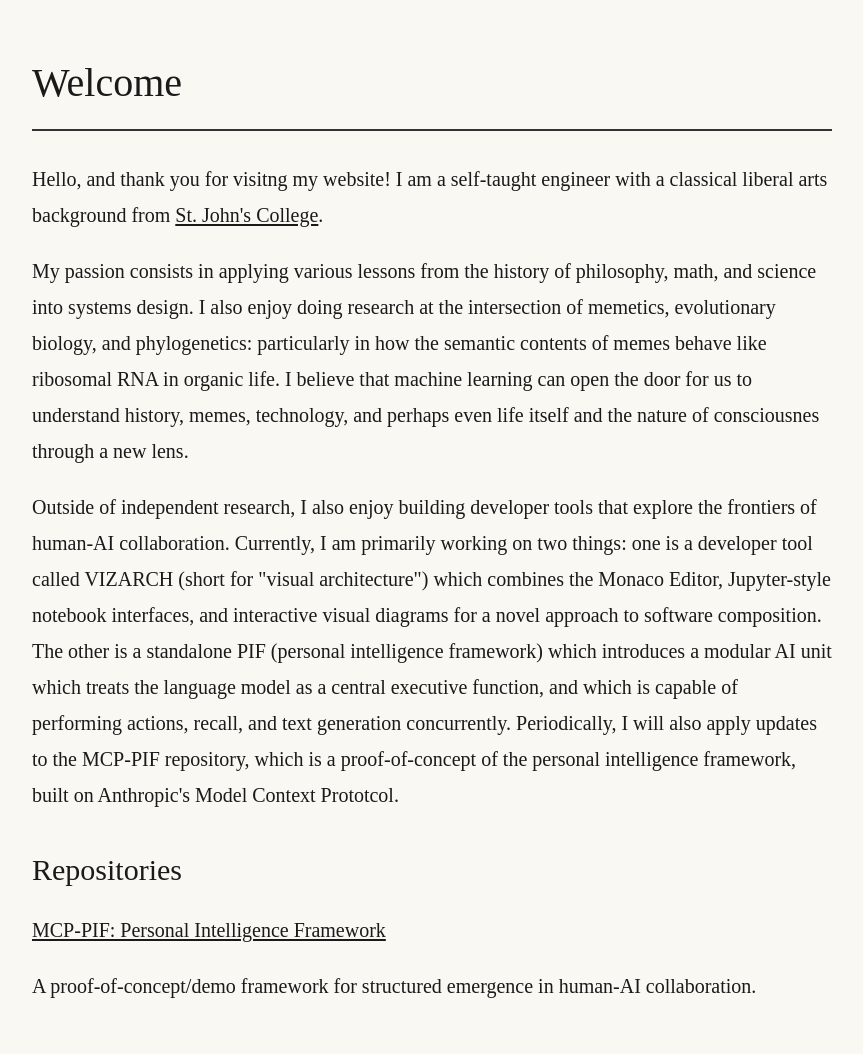
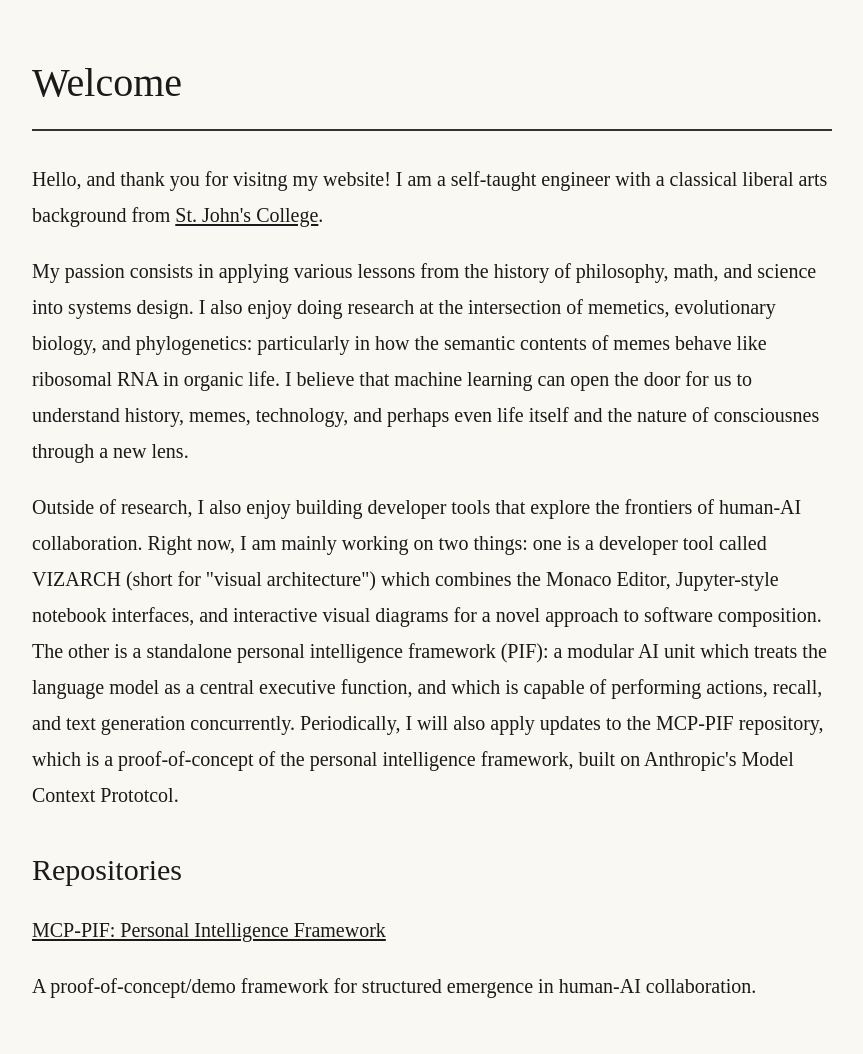
Before and after one commit to hungryrobot1/hungryrobot1.github.io, a Jekyll site: the page built from index.html, in a window 1280 px wide. Shown: the whole page, without its empty margins (208-1071 px from the left). Built offline with Jekyll 4.4.1, drawn with Linux system fonts in a browser that asks for light colours; some web fonts are replaced.

Commit message:
better flow

```diff
--- a/index.html
+++ b/index.html
@@ -16,11 +16,11 @@ title: Home
             believe that machine learning can open the door for us to understand history, memes, technology, and perhaps
             even life itself and the nature of consciousnes through a new lens.
         </p>
-        <p>Outside of independent research, I also enjoy building developer tools that explore the frontiers of human-AI
-            collaboration. Currently, I am primarily working on two things: one is a developer tool called VIZARCH
+        <p>Outside of research, I also enjoy building developer tools that explore the frontiers of human-AI
+            collaboration. Right now, I am mainly working on two things: one is a developer tool called VIZARCH
             (short for "visual architecture") which combines the Monaco Editor, Jupyter-style notebook interfaces, and
-            interactive visual diagrams for a novel approach to software composition. The other is a standalone PIF
-            (personal intelligence framework) which introduces a modular AI unit which treats the language model as a
+            interactive visual diagrams for a novel approach to software composition. The other is a standalone personal
+            intelligence framework (PIF): a modular AI unit which treats the language model as a
             central executive function, and which is capable of performing actions, recall, and text generation
             concurrently. Periodically, I will also apply updates to the MCP-PIF repository, which is a proof-of-concept
             of the personal intelligence framework, built on Anthropic's Model Context Prototcol.</p>
```
